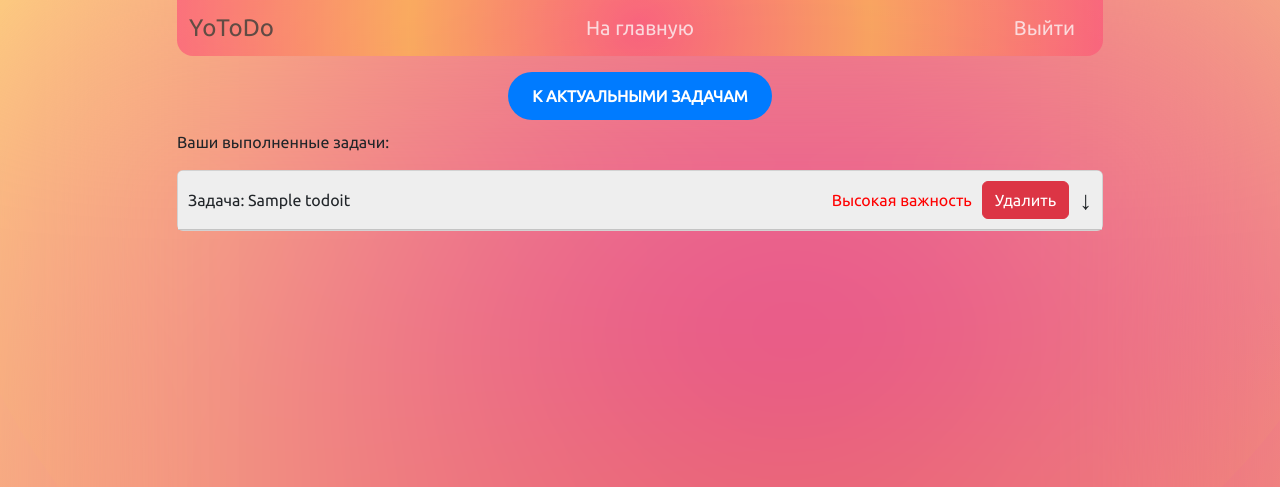
After one commit to fwhyjke/todowebapp, a Django app: page /history in a window 1280 px wide. The commit adds this page. Shown: the top 487 px of the page. Run offline with Django 4.2, Linux system fonts and the light colour scheme; a user stored in the database is signed in; tables that the repository leaves empty hold one stand-in row (values such as "Sample post"); some libraries are stand-ins or nearby versions.

Commit message:
version 0.4

```diff
--- a/yotodoapp/yotodo/models.py
+++ b/yotodoapp/yotodo/models.py
@@ -1,3 +1,4 @@
+from django.utils import timezone
 from django.db import models
 from django.db.models import *
 from django.urls import reverse
@@ -13,6 +14,7 @@ class ToDoIt(models.Model):
     description = TextField(blank=True, verbose_name='Описание')
     status = BooleanField(default=False)
     isfixed = BooleanField()
+    end_at = models.DateTimeField(default=timezone.now)
 
     def __str__(self):
         return f'User {self.user}, task "{self.title}"'
--- a/yotodoapp/yotodo/static/yotodo/css/styles.css
+++ b/yotodoapp/yotodo/static/yotodo/css/styles.css
@@ -38,9 +38,41 @@ body {
     color: #941600;
 }
 
+.marright {
+  margin-right: 10px;
+}
+
+.center-div {
+  display: flex;
+  justify-content: center;
+  margin-bottom: 10px;
+}
+
 .black-nigga {
   color: white;
   text-decoration: none;
+}
+
+.btn-main {
+  display: inline-block;
+  font-size: 16px;
+  font-weight: bold;
+  text-align: center;
+  text-decoration: none;
+  text-transform: uppercase;
+  padding: 12px 24px;
+  border-radius: 50px;
+  transition: background-color 0.2s ease-in-out, color 0.2s ease-in-out;
+}
+
+.btn-main-rounded {
+  background-color: #007bff;
+  color: #fff;
+}
+
+.btn-main-rounded:hover {
+  background-color: #0062cc;
+  color: #fff;
 }
 
 .accordion-header::after {
--- a/yotodoapp/yotodo/templates/yotodo/base.html
+++ b/yotodoapp/yotodo/templates/yotodo/base.html
@@ -11,6 +11,7 @@
     <link type="text/css" href="{% static 'yotodo/css/styles.css' %}" rel="stylesheet">
     <link href="https://fonts.googleapis.com/css?family=Ubuntu" rel="stylesheet">
     <link type="text/css" href="{% static 'yotodo/css/acc.css' %}" rel="stylesheet">
+    <link rel="stylesheet" href="https://cdnjs.cloudflare.com/ajax/libs/animate.css/4.1.1/animate.min.css">
     {% block header %}
     {% endblock %}
 </head>
--- /dev/null
+++ b/yotodoapp/yotodo/templates/yotodo/history.html
@@ -0,0 +1,75 @@
+{% extends 'yotodo/base.html' %}
+{% load static %}
+{% load widget_tweaks %}
+
+{% block header %}
+{% endblock %}
+
+{% block content %}
+<div class="container">
+    <nav class="navbar navbar-expand-lg navbar-light bg-light mb-3">
+        <div class="container-fluid">
+            <span style="font-size: 24px;">YoToDo</span>
+        </div>
+        <div class="container-fluid">
+            <a class="navbar-brand ms-auto me-auto" href="{% url 'welcome' %}">На главную</a>
+        </div>
+        <div class="container-fluid">
+            <a id="logout-link" class="navbar-brand ms-auto" href="{% url 'logout' %}">Выйти</a>
+        </div>
+    </nav>
+</div>
+
+<div class="center-div">
+    <a class="btn-main btn-main-rounded" href="{% url 'main' %}">К актуальными задачам</a>
+</div>
+
+<div class="container-fluid">
+  <div class="row">
+      <div class="container">
+        <div class="mx-auto">
+            <div class="justify-content-center align-items-center max-w-md">
+                <p>Ваши выполненные задачи:</p>
+                {% if lentasks > 0 %}
+                {% for task in tasks %}
+                  <div class="card mb-3">
+                      <div class="card-header accordion-header d-flex justify-content-between align-items-center">
+                          <div style="flex-grow: 1;">Задача: {{ task.title }}</div>
+                          {% if task.lvl == 1 %}
+                              <div class="lvl-red marright">Высокая важность</div>
+                          {% elif task.lvl == 2 %}
+                              <div class="lvl-yel marright">Средняя важность</div>
+                          {% else %}
+                              <div class="lvl-gre marright">Низкая важность</div>
+                          {% endif %}
+                          <form method="post" action="{% url 'delete_task' task.pk %}">
+                            {% csrf_token %}
+                            <button type="submit" class="btn btn-danger marright">Удалить</button>
+                          </form>
+                          <span class="arrow-down"></span>
+                      </div>
+                      <div class="card-body accordion-body question-input">
+                          <p>{{ task.description }}</p>
+                          <div class="d-flex flex-column flex-md-row justify-content-between align-items-md-center">
+                              <div class="status mb-3 mb-md-0">Задача добавлена: {{ task.created_at|date:'d.m.Y' }}</div>
+                              <div class="status mb-3 mb-md-0">Задача закончена: {{ task.end_at|date:'d.m.Y' }}</div>
+                              <div class="status mb-3 mb-md-0">Затрачено времени: {{ task.created_at|timesince:task.end_at }}</div>
+                              <form method="post" action="{% url 'back_task' task.pk %}">
+                                  {% csrf_token %}
+                                  <button type="submit" class="done-button btn btn-success">Вернуть задачу</button>
+                              </form>
+                          </div>
+                      </div>
+                  </div>
+                {% endfor %}
+                {% else %}
+                У вас пока нет выполненых задач
+                {% endif %}
+            </div>
+        </div>
+      </div>
+  </div>
+</div>
+
+<script type="text/javascript" src="{% static 'yotodo/js/acc.js' %}"></script>
+{% endblock %}
--- a/yotodoapp/yotodo/urls.py
+++ b/yotodoapp/yotodo/urls.py
@@ -10,4 +10,7 @@ urlpatterns = [
     path('complete_task/<int:pk>/', CompleteTaskView.as_view(), name='complete_task'),
     path('fixed_task/<int:pk>/', FixedTaskView.as_view(), name='fixed_task'),
     path('unfixed_task/<int:pk>/', UnFixedTaskView.as_view(), name='unfixed_task'),
+    path('history', TasksHistoryView.as_view(), name='history'),
+    path('back_task/<int:pk>/', BackTaskView.as_view(), name='back_task'),
+    path('delete_task/<int:pk>/', DeleteTaskView.as_view(), name='delete_task')
 ]
--- a/yotodoapp/yotodo/views.py
+++ b/yotodoapp/yotodo/views.py
@@ -4,7 +4,8 @@ from django.contrib.auth.views import LoginView
 from django.shortcuts import render, redirect
 from django.http import HttpRequest, HttpResponse, Http404
 from django.urls import reverse_lazy
-from django.views.generic import CreateView, UpdateView
+from django.views.generic import CreateView, UpdateView, DeleteView
+from django.utils import timezone
 
 from .forms import *
 from .models import *
@@ -30,6 +31,29 @@ class MainPage(LoginRequiredMixin, CreateView):
         context = super().get_context_data(**kwargs)
         context['title'] = 'YoToDo'
         context['tasks'] = ToDoIt.objects.filter(user=self.request.user.id, status=False).order_by('lvl')
+        context['lentasks'] = len(context['tasks'])
+        print(context['lentasks'])
+        return context
+
+
+class TasksHistoryView(LoginRequiredMixin, CreateView):
+    login_url = 'login'
+    form_class = AddToDoIt
+    success_url = reverse_lazy('main')
+    context_object_name = 'tasks'
+    template_name = 'yotodo/history.html'
+
+    def get_form_kwargs(self):
+        kwargs = super().get_form_kwargs()
+        kwargs['user'] = self.request.user.id
+        return kwargs
+
+    def get_context_data(self, *, object_list=None, **kwargs):
+        context = super().get_context_data(**kwargs)
+        context['title'] = 'YoToDo'
+        context['tasks'] = ToDoIt.objects.filter(user=self.request.user.id, status=True).order_by('end_at')
+        context['lentasks'] = len(context['tasks'])
+        print(context['lentasks'])
         return context
 
 
@@ -70,12 +94,13 @@ def logout_user(request):
 class CompleteTaskView(LoginRequiredMixin, UpdateView):
     login_url = 'login'
     model = ToDoIt
-    fields = ['status']
+    fields = ['status', 'end_at']
     success_url = reverse_lazy('main')
 
     def post(self, request, *args, **kwargs):
         self.object = self.get_object()
         self.object.status = True
+        self.object.end_at = timezone.now()
         self.object.save()
         return redirect(self.success_url)
 
@@ -88,7 +113,7 @@ class FixedTaskView(LoginRequiredMixin, UpdateView):
 
     def post(self, request, *args, **kwargs):
         self.object = self.get_object()
-        self.object.isfixed = 1
+        self.object.isfixed = True
         self.object.save()
         return redirect(self.success_url)
 
@@ -101,6 +126,30 @@ class UnFixedTaskView(LoginRequiredMixin, UpdateView):
 
     def post(self, request, *args, **kwargs):
         self.object = self.get_object()
-        self.object.isfixed = 0
+        self.object.isfixed = False
         self.object.save()
         return redirect(self.success_url)
+
+
+class BackTaskView(LoginRequiredMixin, UpdateView):
+    login_url = 'login'
+    model = ToDoIt
+    fields = ['status']
+    success_url = reverse_lazy('history')
+
+    def post(self, request, *args, **kwargs):
+        self.object = self.get_object()
+        self.object.status = False
+        self.object.save()
+        return redirect(self.success_url)
+
+
+class DeleteTaskView(LoginRequiredMixin, DeleteView):
+    login_url = 'login'
+    model = ToDoIt
+    success_url = reverse_lazy('history')
+
+    def post(self, request, *args, **kwargs):
+        self.object = self.get_object()
+        self.object.delete()
+        return redirect(self.success_url)
```
Also changed, not shown: yotodoapp/yotodo/templates/yotodo/homepage.html (+9 -5 lines), yotodoapp/yotodo/templates/yotodo/main.html (+32 -25 lines), yotodoapp/yotodo/migrations/0012_todoit_end_at_alter_todoit_isfixed.py (added).
